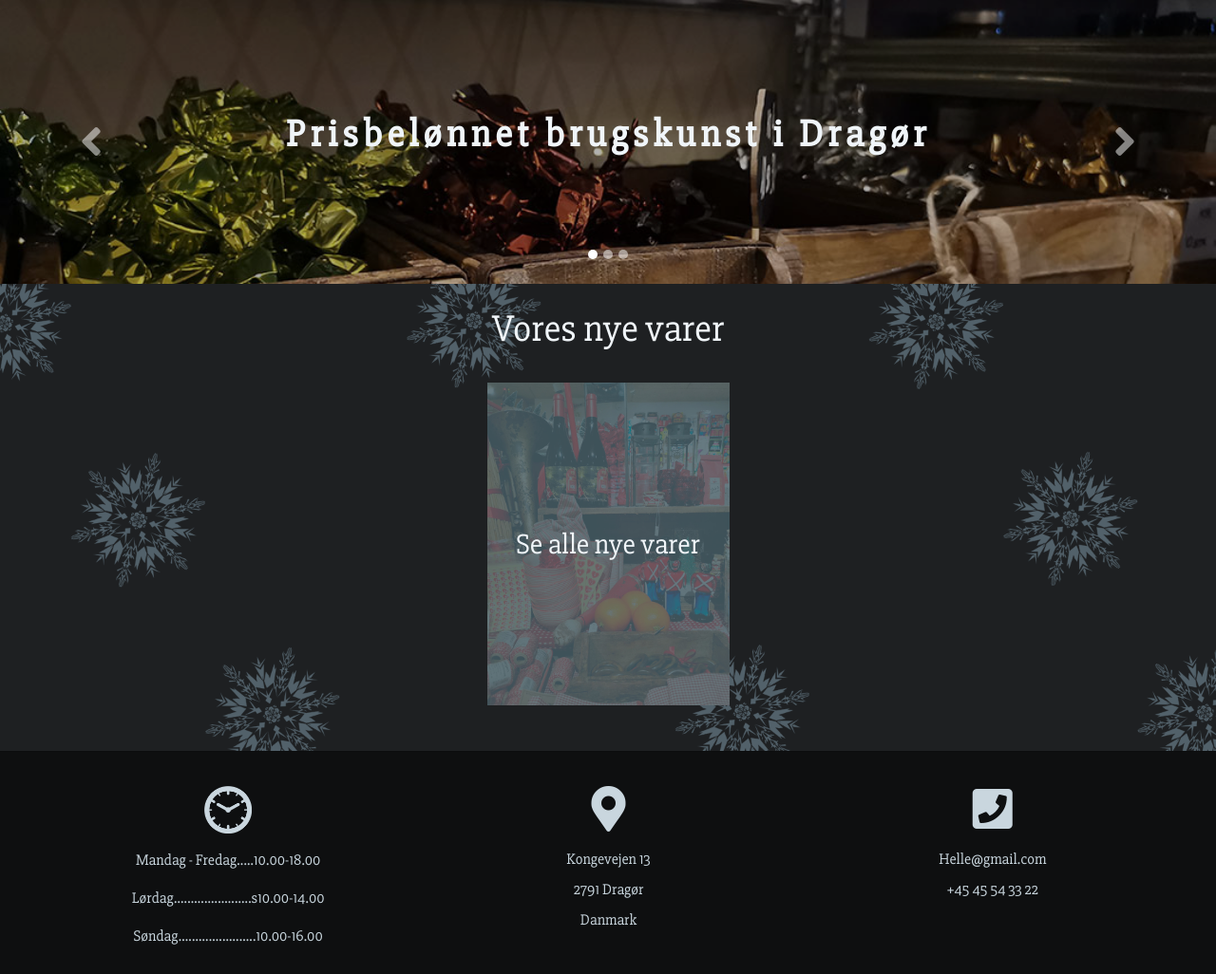
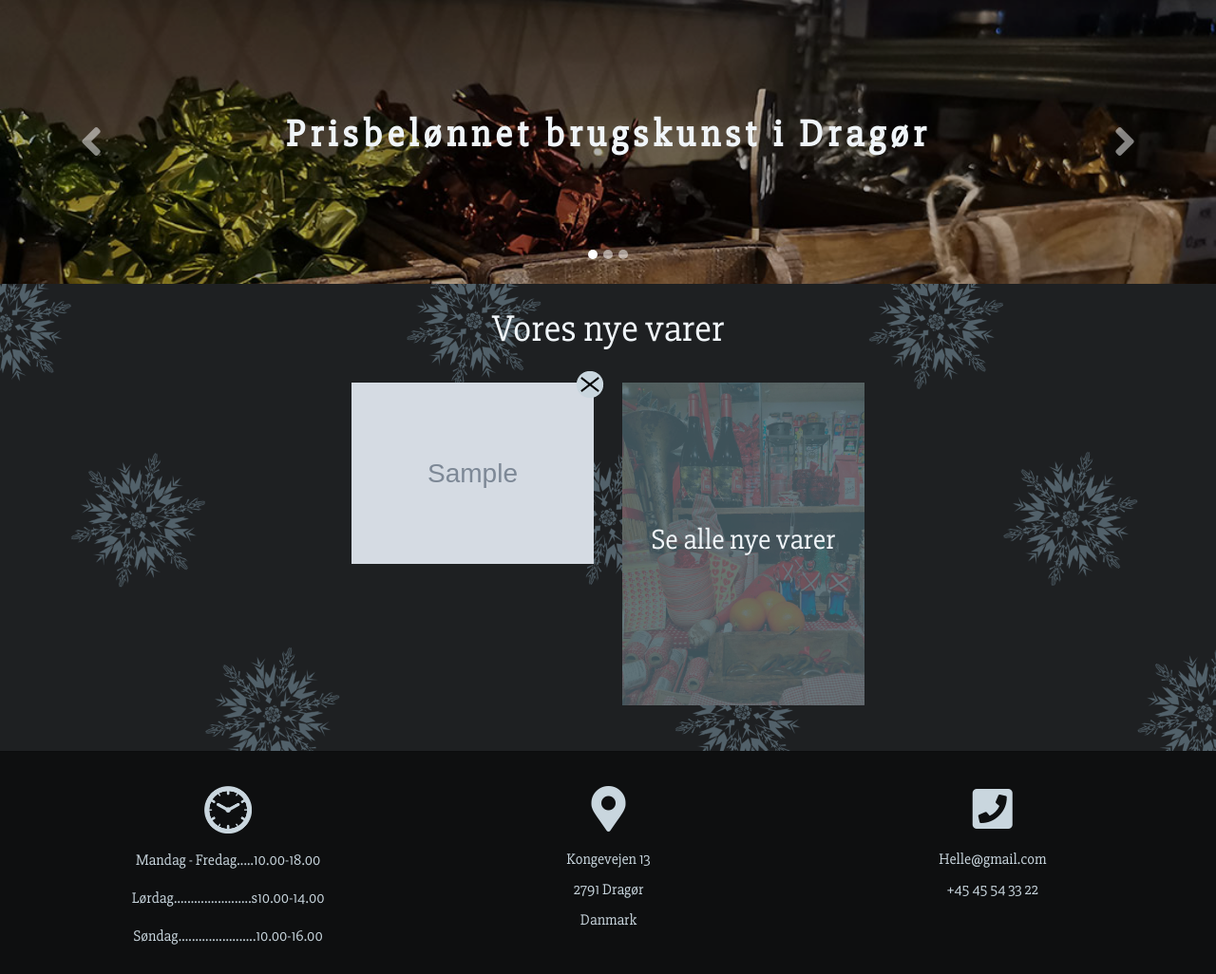
Before and after one commit to VictorBielski/Eksamensprojekt-Lauraella, a PHP site: page / in a window 1280 px wide. Shown: the part 279-1305 px from the top of the page at 95% size. Run offline with PHP 8.4, Linux system fonts and the light colour scheme; the visitor is signed in with stand-in values (Sample User, id 1); tables that the repository leaves empty or names only in its code hold one stand-in row (values such as "Sample post"); grey boxes marked "Sample" are stand-in pictures; some libraries are stand-ins or nearby versions; some web fonts are replaced.

Commit message:
Formatting done

```diff
--- a/Layout/Stylesheets/style.css
+++ b/Layout/Stylesheets/style.css
@@ -8,7 +8,7 @@
 
 body {
   width: 100% !important;
-  height: 100% !important;
+  min-height: 100% !important;
   background-color: #1E2022 !important;
   font-family: 'Slabo 27px', serif;
   color: #f0f5f9;
@@ -180,6 +180,20 @@ nav .animated-icon1.open span:nth-child(3) {
   color: #f0f5f9 !important;
   font-size: 30px !important;
   cursor: pointer !important;
+}
+
+#mini_gallery .deleteIcon {
+  position: absolute;
+  top: -4%;
+  right: 1%;
+}
+
+#mini_gallery .overlayText {
+  position: absolute;
+  top: 50%;
+  left: 50%;
+  -webkit-transform: translate(-50%, -50%);
+          transform: translate(-50%, -50%);
 }
 
 #footer {
--- a/Layout/Stylesheets/style.scss
+++ b/Layout/Stylesheets/style.scss
@@ -15,7 +15,7 @@ $bazar_overlay: rgba(0, 0, 0, 0.685);
 
 body {
     width: 100% !important;
-    height: 100% !important;
+    min-height: 100% !important;
     background-color: $header_footer !important;
     font-family: 'Slabo 27px', serif;
     color: $textcolor;
@@ -210,6 +210,19 @@ nav {
             font-size: 30px !important;
             cursor: pointer !important;
         }
+    }
+
+    .deleteIcon {
+        position: absolute;
+        top: -4%;
+        right: 1%;
+    }
+
+    .overlayText {
+        position: absolute;
+        top: 50%;
+        left: 50%;
+        transform: translate(-50%, -50%);
     }
 }
 // "Nye varer" på forisden gilleri styling slut
--- a/Layout/footer.php
+++ b/Layout/footer.php
@@ -24,10 +24,10 @@
         <div class="col-sm-12 col-md-4 col-lg-4">
             <ul class="footer_ul">
                 <i class="fas fa-map-marker-alt fa-3x"></i>
-                <a href="https://www.google.com/maps/place/Laura+Ella+Brugskunst+og+Bager/@55.593973,12.6703713,17z/data=!3m1!4b1!4m5!3m4!1s0x4653abb3604739a9:0x1ed290517afb0184!8m2!3d55.59397!4d12.6725652">
-                <li class="mt-3 footer_link">Kongevejen 13</li>
-                <li class="mt-2 footer_link">2791 Dragør</li>
-                <li class="mt-2 footer_ink">Danmark</li>
+                <a href="https://www.google.com/maps/place/Kongevejen+13,+2791+Drag%C3%B8r/@55.5939963,12.670347,17z/data=!4m5!3m4!1s0x4653abb3604739a9:0x1f4e8b653e64e01a!8m2!3d55.59397!4d12.6725652" target="_blank">
+                  <li class="mt-3 footer_link">Kongevejen 13</li>
+                  <li class="mt-2 footer_link">2791 Dragør</li>
+                  <li class="mt-2 footer_link">Danmark</li>
                 </a>
             </ul>
 
--- a/Layout/index.php
+++ b/Layout/index.php
@@ -3,20 +3,23 @@
 ?>
 <!doctype html>
 <html lang="en">
+
 <head>
   <!-- Required meta tags -->
   <meta charset="utf-8">
   <meta name="viewport" content="width=device-width, initial-scale=1, shrink-to-fit=no">
   <!-- Bootstrap CSS -->
-        <link rel="stylesheet" href="https://stackpath.bootstrapcdn.com/bootstrap/4.1.3/css/bootstrap.min.css" integrity="sha384-MCw98/SFnGE8fJT3GXwEOngsV7Zt27NXFoaoApmYm81iuXoPkFOJwJ8ERdknLPMO" crossorigin="anonymous">
+  <link rel="stylesheet" href="https://stackpath.bootstrapcdn.com/bootstrap/4.1.3/css/bootstrap.min.css" integrity="sha384-MCw98/SFnGE8fJT3GXwEOngsV7Zt27NXFoaoApmYm81iuXoPkFOJwJ8ERdknLPMO"
+    crossorigin="anonymous">
   <!-- Material Design Bootstrap -->
   <link href="/Eksamensprojekt-Lauraella/Layout/Stylesheets/mdb/mdb.min.css" rel="stylesheet">
   <!--Font awesome-->
-        <link rel="stylesheet" href="https://use.fontawesome.com/releases/v5.5.0/css/all.css" integrity="sha384-B4dIYHKNBt8Bc12p+WXckhzcICo0wtJAoU8YZTY5qE0Id1GSseTk6S+L3BlXeVIU" crossorigin="anonymous">
+  <link rel="stylesheet" href="https://use.fontawesome.com/releases/v5.5.0/css/all.css" integrity="sha384-B4dIYHKNBt8Bc12p+WXckhzcICo0wtJAoU8YZTY5qE0Id1GSseTk6S+L3BlXeVIU"
+    crossorigin="anonymous">
   <!-- Fonts -->
   <link href="https://fonts.googleapis.com/css?family=Shadows+Into+Light+Two" rel="stylesheet">
   <link href="https://fonts.googleapis.com/css?family=Slabo+27px" rel="stylesheet">
-        <link rel="stylesheet" href="stylesheets/style.css"  type="text/css">
+  <link rel="stylesheet" href="stylesheets/style.css" type="text/css">
   <title>Laura Ella</title>
 </head>
 
@@ -107,13 +110,63 @@
 
       <div class="row justify-content-center">
 
+        <?php
+include_once "dbcon.php";
+$sql = "SELECT idGallery, titleGallery, descGallery, imgFullNameGallery, pages_id FROM galleri WHERE pages_id=1 ORDER BY orderGallery DESC LIMIT 3";
+
+$stmt = $link->prepare($sql);
+$stmt->bind_result($id, $title, $desc, $fullName, $pagesid);
+$stmt->execute();
+    while ($stmt->fetch()) {
+        if (isset($_SESSION['users_id'])) { ?>
+
+        <div class="col-sm-10 col-md-6 col-lg-3 mt-4 mb-5 mini_galleri_nye">
+
+          <div class="view overlay">
+            <img class="img-fluid" src="uploads/<?=$fullName?>" alt="placeholder image">
+            <div class="mask text-center rgba-blue-grey-strong">
+              <div class="overlayText">
+                <h1><?=$title?></h1>
+                <p><?=$desc?></p>
+              </div>
+            </div>
+          </div>
+
+          <form action="delete.php" method="post" class="deleteIcon">
+            <input type="hidden" name="idg" value="<?=$id?>">
+            <input type="hidden" name="idp" value="<?=$pagesid?>">
+            <input class="img" type="image" src="images/trashit.png" alt="Delete">
+          </form>
+          <!-- Col end -->
+        </div>
+
+
+        <?php   } else { // if not logged in ?>
+        <div class="col-sm-10 col-md-6 col-lg-3 mt-4 mb-5 mini_galleri_nye">
+          <div class="view overlay">
+            <img class="img-fluid" src="uploads/<?=$fullName?>" alt="placeholder image">
+            <div class="mask rgba-blue-grey-strong">
+              <div class="overlayText">
+                <h1><?=$title?></h1>
+                <p><?=$desc?></p>
+              </div>
+            </div>
+          </div>
+          <!-- Col end -->
+        </div>
+        <?php
+            }
+    }
+?>
+
+
         <!-- Static image -->
-      <div class="col-lg-3 mt-4 col-md-3 col-sm-6 mb-5 mini_galleri_nye">
+        <div class="col-sm-10 col-md-6 col-lg-3 mt-4 mb-5 mini_galleri_nye">
           <a href="nye-varer.php">
             <div class="view link">
               <img src="images/galleri_img/galleri_img_12.jpg" class="img-fluid" alt="">
               <div class="mask flex-center">
-              <p class="overlay_tekst">Se alle nye varer</p>
+                <h1 class="overlay_tekst">Se alle nye varer</h1>
               </div>
           </a>
         </div>
@@ -140,4 +193,5 @@
   <script type="text/javascript" src="https://cdnjs.cloudflare.com/ajax/libs/mdbootstrap/4.5.16/js/mdb.min.js"></script>
   <script src="scripts/script.js" type="text/javascript"></script>
 </body>
+
 </html>
--- a/Layout/uploadForm.php
+++ b/Layout/uploadForm.php
@@ -59,7 +59,7 @@
                             <input class="form-control-file mb-4" type="file" name="file" required>
                         </div>
 
-                        Vælg lokation til billede:
+                        Vælg hvor billedet skal indsættes:
                         <select name="pagesid" class="mb-5" required>
                             <?php
                                     require_once('dbcon.php');
```
Also changed, not shown: Layout/ejerlogin.php (+18 -8 lines), Layout/uploads/tadaa.5c16a86a2efc45.31377195.jpg (added), Layout/uploads/taduuu.5c16a99f110574.47278925.jpg (added), 1 other file. Lines whose indentation alone changed are shown as unchanged.
